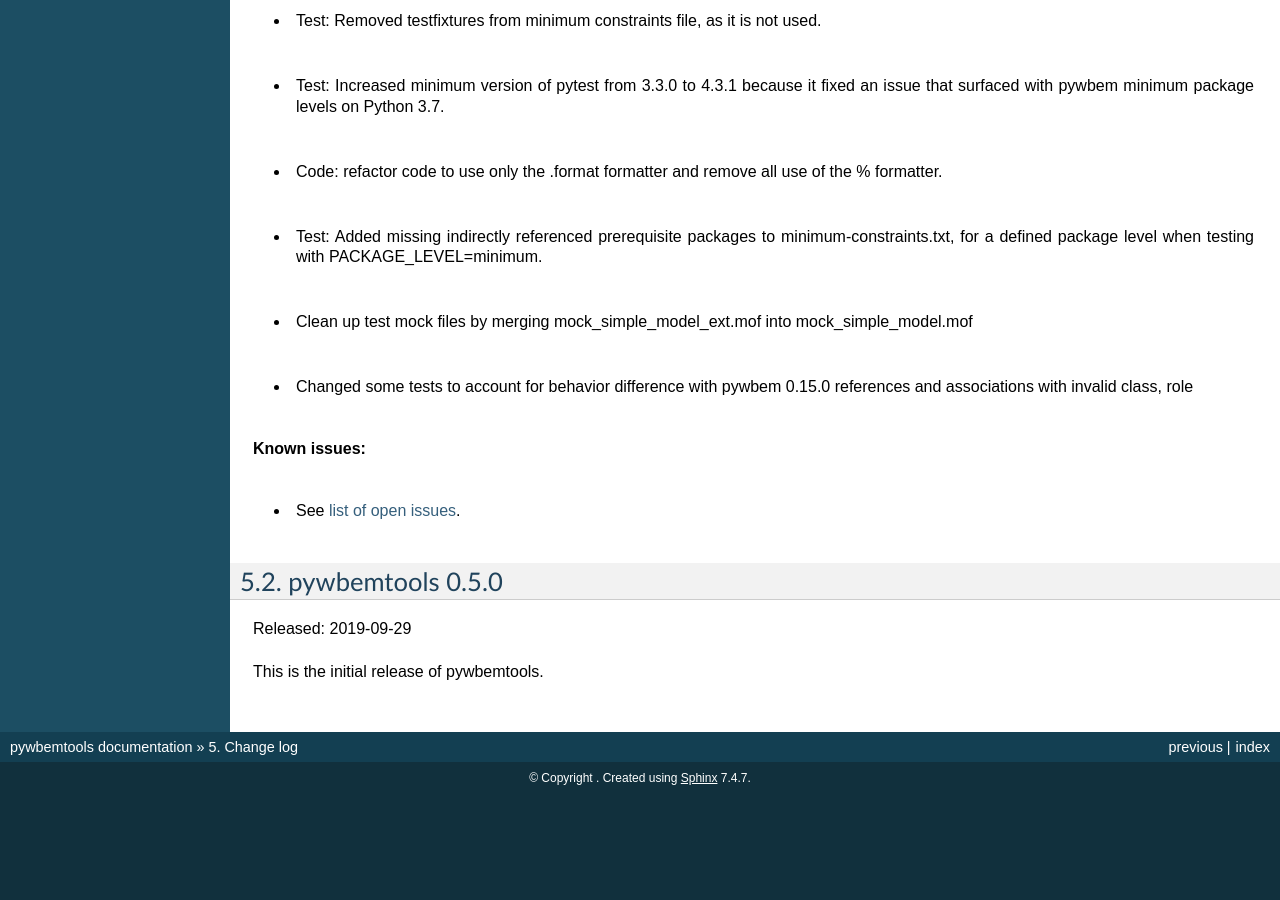
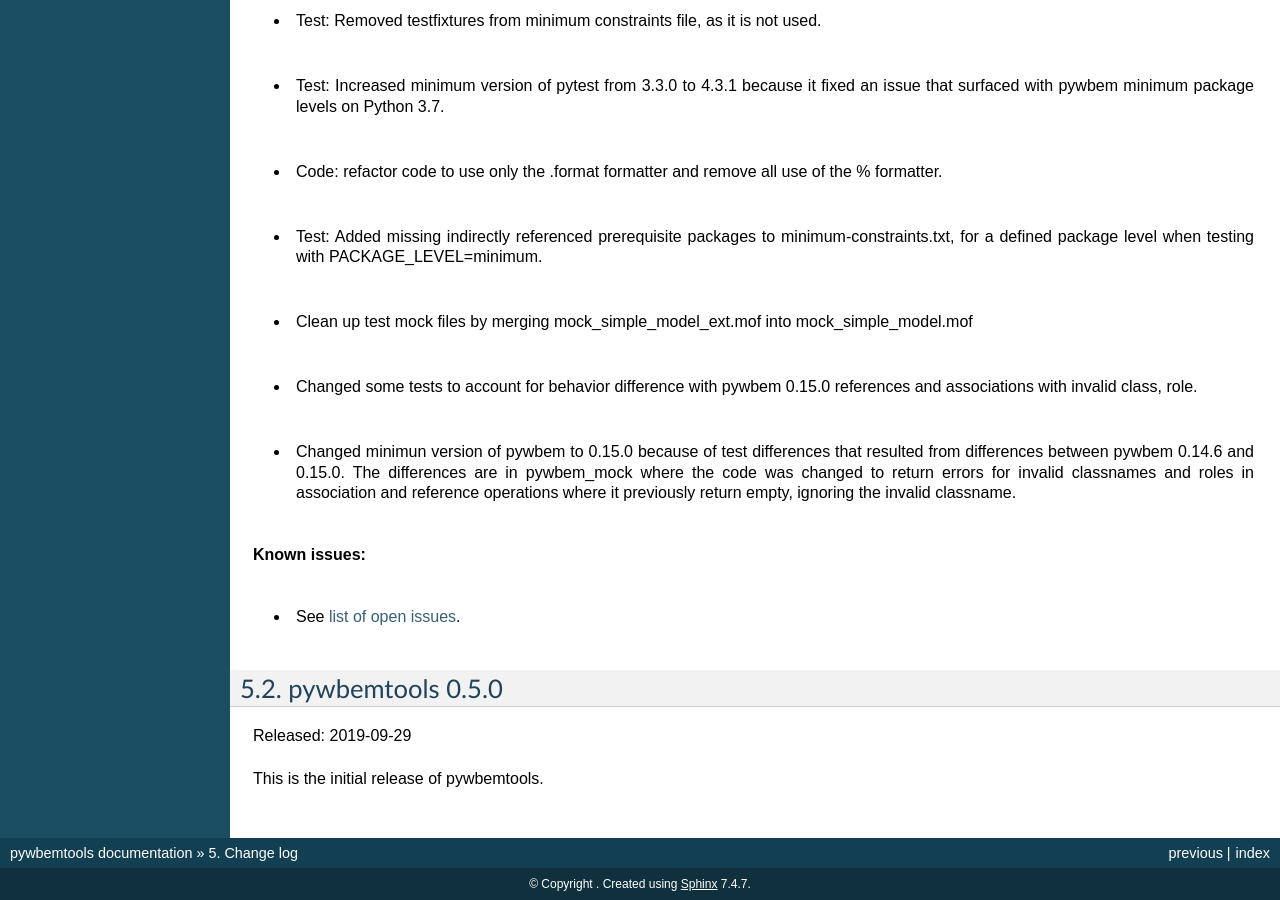
Before and after one commit to pywbem/pywbemtools, a Sphinx documentation site: the page built from docs/changes.rst, in a window 1280 px wide and 900 px high, scrolled down 1050 px. Built offline with Sphinx 7.4.7, drawn with Linux system fonts in a browser that asks for light colours; the version number could not be read and is left out; before the commit the page ends 1844 px from its top, so only the background shows below that.

Commit message:
Changes per comments

```diff
--- a/docs/changes.rst
+++ b/docs/changes.rst
@@ -65,7 +65,13 @@
   mock_simple_model.mof
 
 * Changed some tests to account for behavior difference with pywbem 0.15.0
-  references and associations with invalid class, role
+  references and associations with invalid class, role.
+
+* Changed minimun version of pywbem to 0.15.0 because of test differences
+  that resulted from differences between pywbem 0.14.6 and 0.15.0. The
+  differences are in pywbem_mock where the code was changed to return errors
+  for invalid classnames and roles in association and reference operations
+  where it previously return empty, ignoring the invalid classname.
 
 **Known issues:**
 
```
Also changed, not shown: 1 other file.
